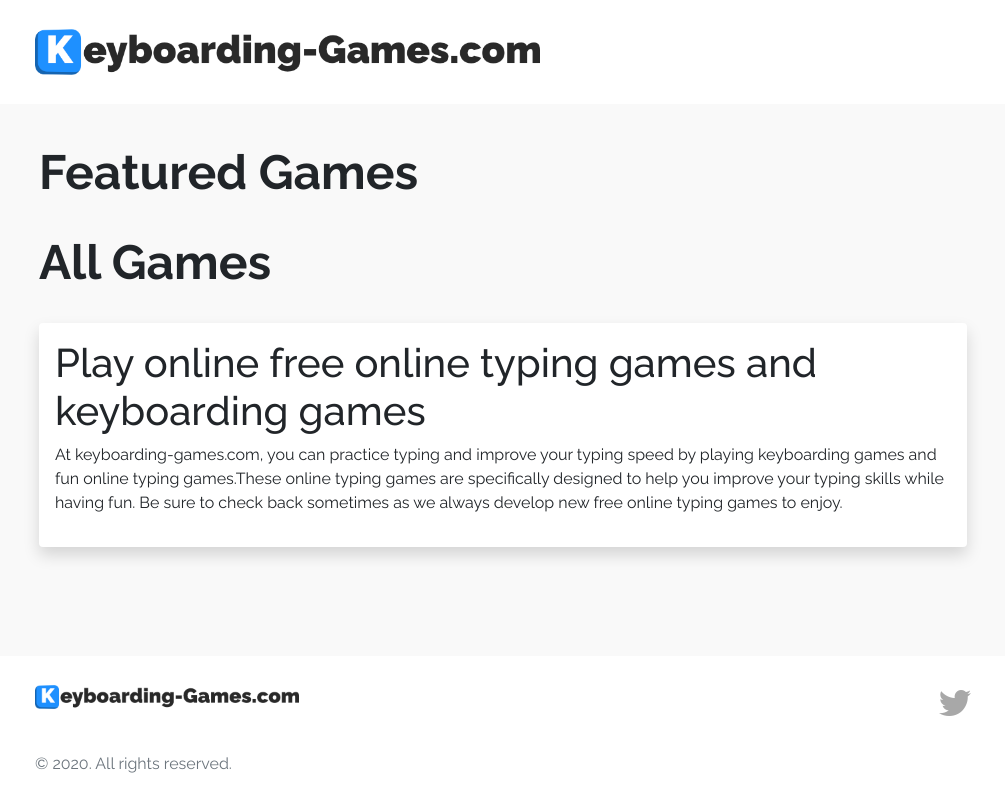
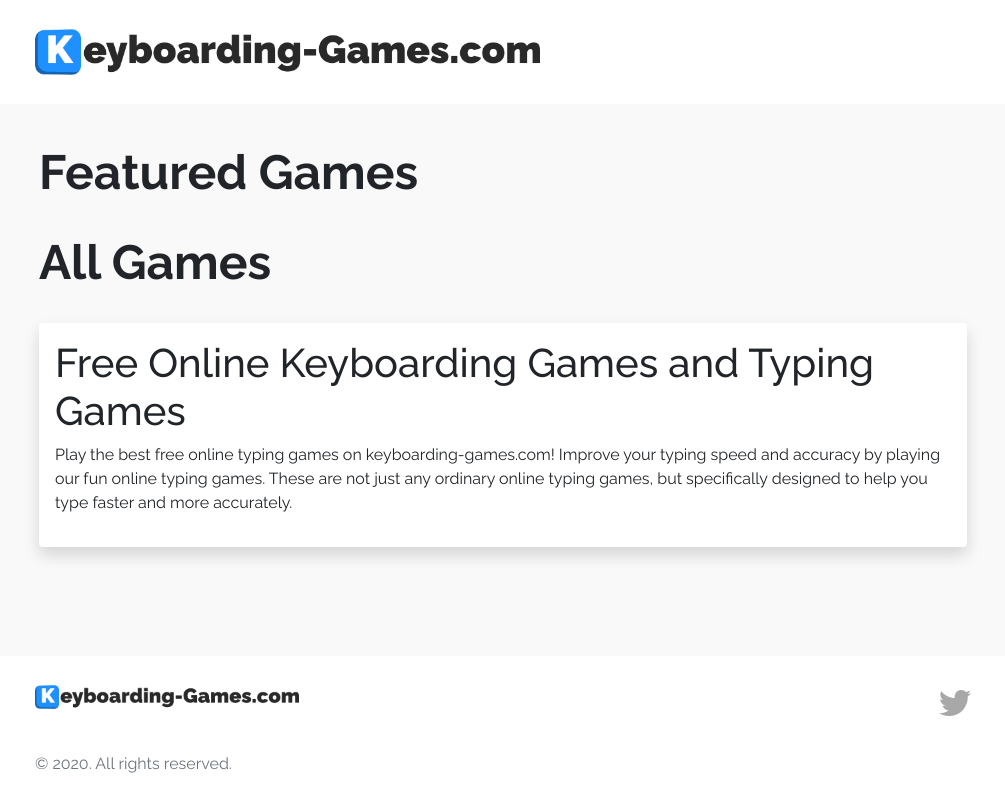
Before and after one commit to iamdavidsen/keyboarding_games, a Django app: page / in a window 1280 px wide. Shown: the whole page, without its empty margins (137-1142 px from the left). Run offline with Django 3.2, Linux system fonts and the light colour scheme; data that the repository does not hold is empty; some libraries are stand-ins or nearby versions.

Commit message:
Better SEO by a SEO expert

```diff
--- a/templates/pages/home.html
+++ b/templates/pages/home.html
@@ -1,8 +1,6 @@
 {% extends "partials/_base.html" %}
 
 {% load static %}
-
-{% block title %}Free Typing Games - Improve Typing Speed | Keyboarding Games{% endblock %}
 
 {% block content %}
 
@@ -36,9 +34,9 @@
         {% endfor %}
     </div>
     <div class="about shadow">
-        <h1>Play online free online typing games and keyboarding games</h1>
+        <h1>Free Online Keyboarding Games and Typing Games</h1>
         <p>
-            At keyboarding-games.com, you can practice typing and improve your typing speed by playing keyboarding games and fun online typing games.These online typing games are specifically designed to help you improve your typing skills while having fun. Be sure to check back sometimes as we always develop new free online typing games to enjoy.
+            Play the best free online typing games on keyboarding-games.com! Improve your typing speed and accuracy by playing our fun online typing games. These are not just any ordinary online typing games, but specifically designed to help you type faster and more accurately.
         </p>
     </div>
 
--- a/templates/partials/_base.html
+++ b/templates/partials/_base.html
@@ -10,9 +10,9 @@
 
     <meta name="google-site-verification" content="EB1SdfJgaQ8msT0Xx33GgggJQG_BoozSiIpaLAjEMBM" />
 
-    <title>{% block title %}Free Typing Games - Improve Typing Speed | Keyboarding Games{% endblock %}</title>
+    <title>{% block title %}Free Online Typing Games | Keyboarding Games{% endblock %}</title>
 
-    <meta name="description" content="{% block description %}Play free online keyboarding games and typing games to improve your typing speed. Always new keyboarding games and fun online typing games.{% endblock %}"/>
+    <meta name="description" content="{% block description %}Play the best free online typing games on keyboarding-games.com! Improve your typing speed and accuracy by playing our fun online typing games.{% endblock %}"/>
 
     <meta property="auther" content="Rasmus Davidsen" />
 
```
